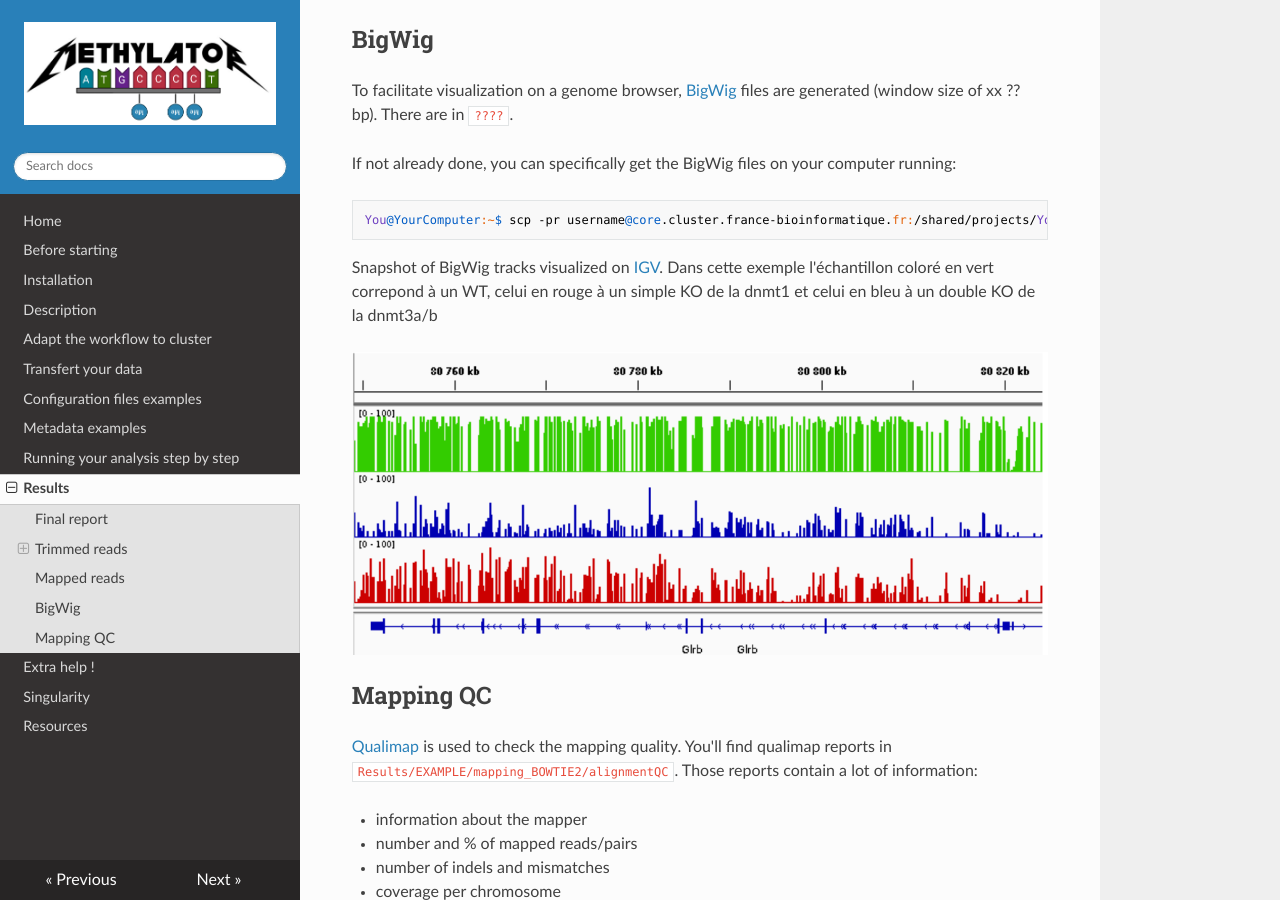
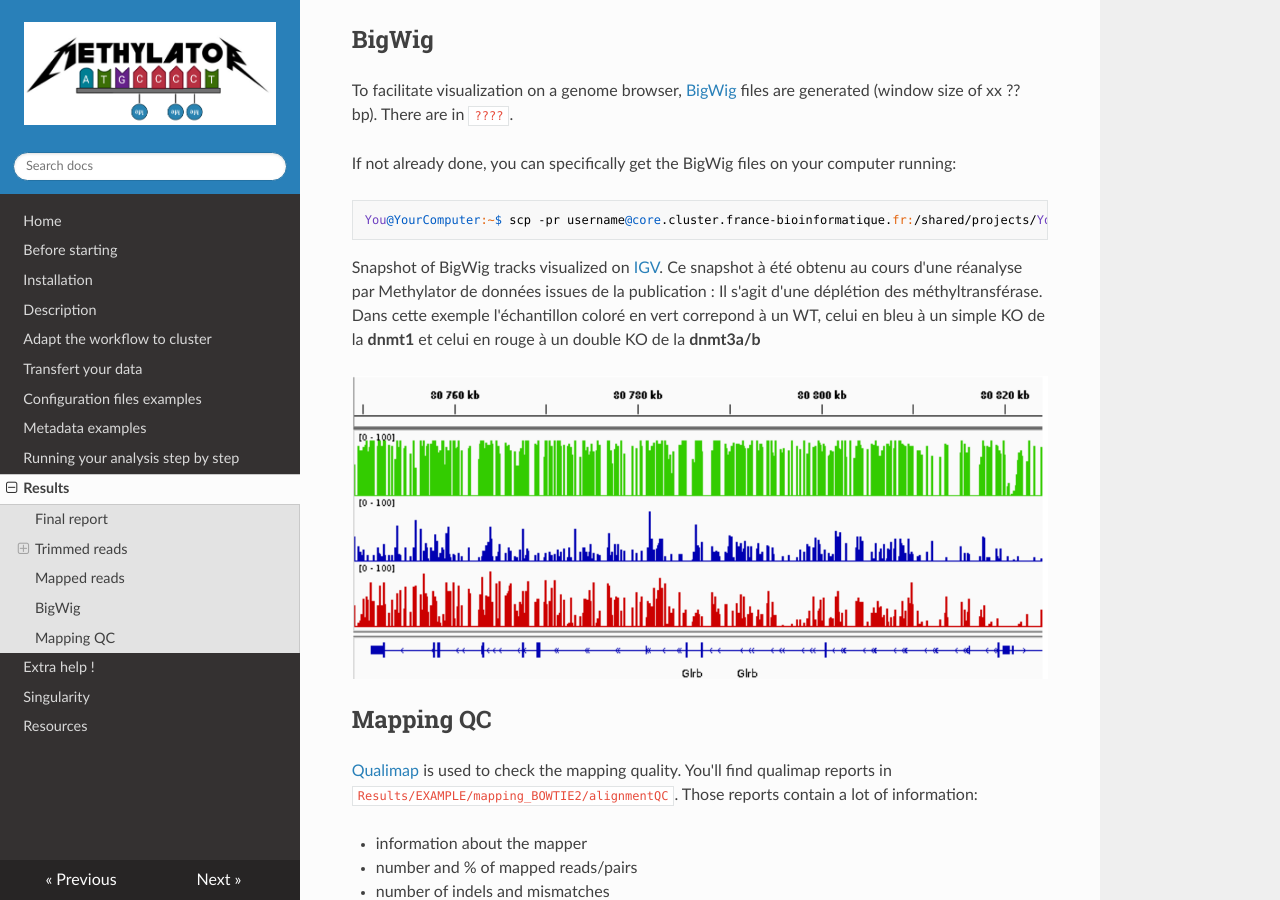
Before and after one commit to parisepigenetics/Methylator-Documentation, an MkDocs documentation site: the page built from docs/results.md, in a window 1280 px wide and 900 px high, scrolled down 3941 px. Built offline with MkDocs 1.6.1, drawn with Linux system fonts in a browser that asks for light colours; nearby versions of some CDN libraries.

Commit message:
Update results.md

````diff
--- a/docs/results.md
+++ b/docs/results.md
@@ -204,7 +204,9 @@ You@YourComputer:~$ scp -pr username@core.cluster.france-bioinformatique.fr:/sha
 ```
 
 Snapshot of BigWig tracks visualized on [IGV](http://software.broadinstitute.org/software/igv/home).
-Dans cette exemple l'échantillon coloré en vert correpond à un WT, celui en rouge à un simple KO de la dnmt1 et celui en bleu à un double KO de la dnmt3a/b
+Ce snapshot à été obtenu au cours d'une réanalyse par Methylator de données issues de la publication :
+Il s'agit d'une déplétion des méthyltransférase.
+Dans cette exemple l'échantillon coloré en vert correpond à un WT, celui en bleu à un simple KO de la **dnmt1** et celui en rouge à un double KO de la **dnmt3a/b**
 
 ![igv_bw](img/bigwig.png)
 
````
